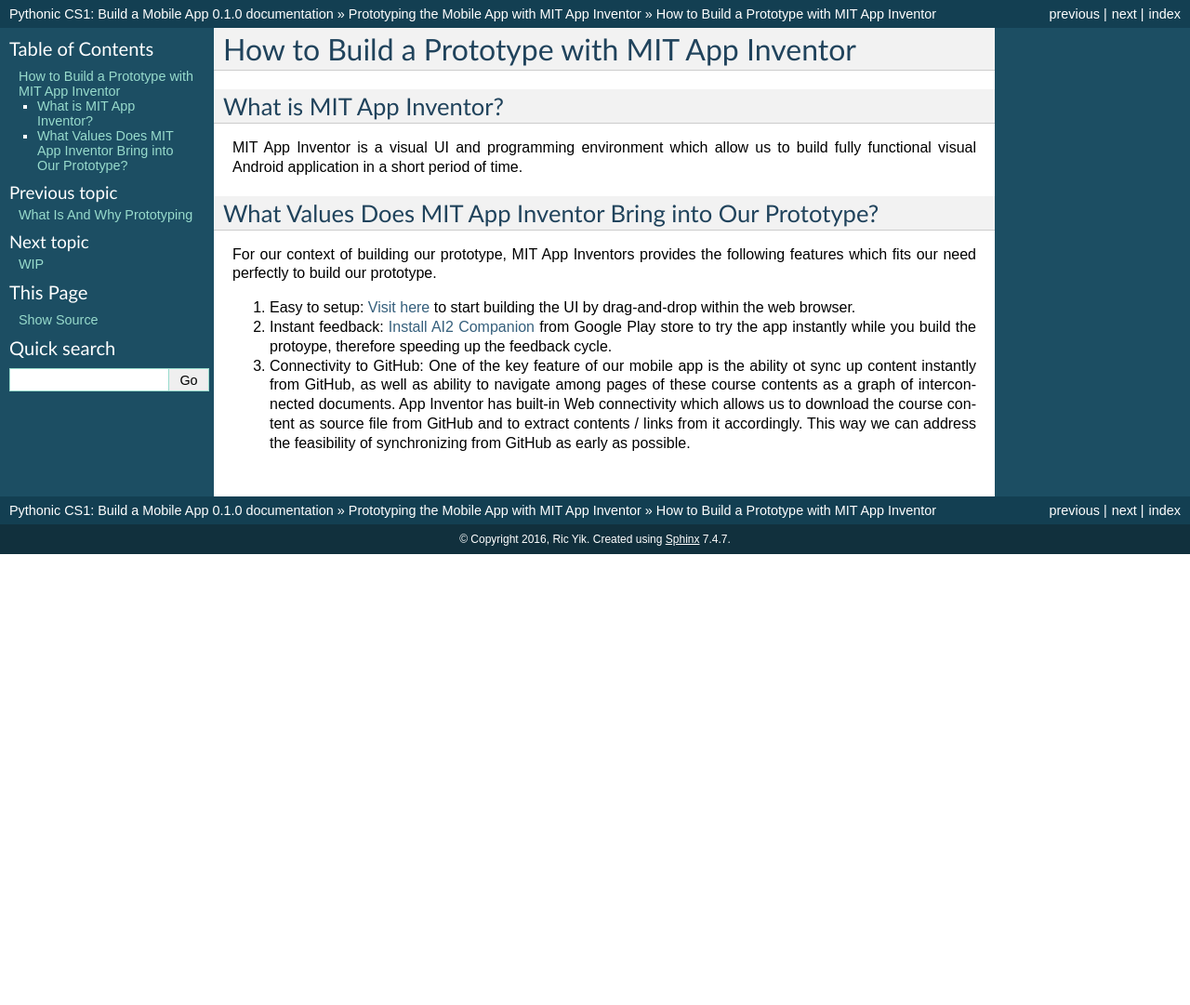
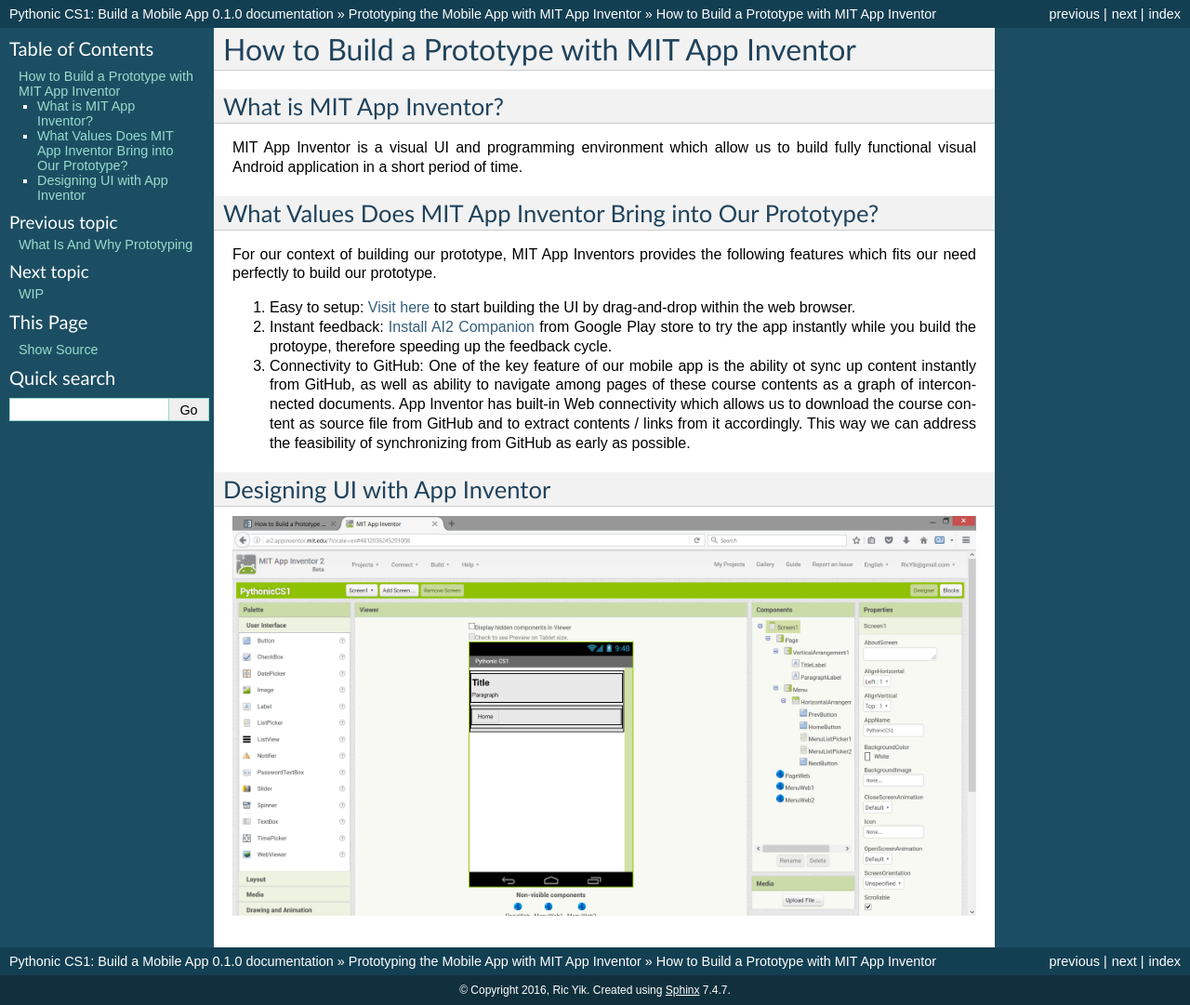
Before and after one commit to Aashritha27/mobileapp.course, a Sphinx documentation site: the page built from docs/how-to-build-a-prototype-with-mit-app-inventor.rst, in a window 1280 px wide. Shown: the whole page at 93% size. Built offline with Sphinx 7.4.7, drawn with Linux system fonts in a browser that asks for light colours; before the commit the page ends 900 px from its top, so only the background shows below that.

Commit message:
Added Image

```diff
--- a/docs/how-to-build-a-prototype-with-mit-app-inventor.rst
+++ b/docs/how-to-build-a-prototype-with-mit-app-inventor.rst
@@ -14,3 +14,8 @@
 #. Easy to setup: `Visit here <http://ai2.appinventor.mit.edu/>`_ to start building the UI by drag-and-drop within the web browser.
 #. Instant feedback: `Install AI2 Companion <https://play.google.com/store/apps/details?id=edu.mit.appinventor.aicompanion3&hl=en>`_ from Google Play store to try the app instantly while you build the protoype, therefore speeding up the feedback cycle.
 #. Connectivity to GitHub: One of the key feature of our mobile app is the ability ot sync up content instantly from GitHub, as well as ability to navigate among pages of these course contents as a graph of interconnected documents. App Inventor has built-in Web connectivity which allows us to download the course content as source file from GitHub and to extract contents / links from it accordingly. This way we can address the feasibility of synchronizing from GitHub as early as possible.
+
+Designing UI with App Inventor
+~~~~~~~~~~~~~~~~~~~~~~~~~~~~~~
+
+.. image:: app-inventor-designer-view.png
```
